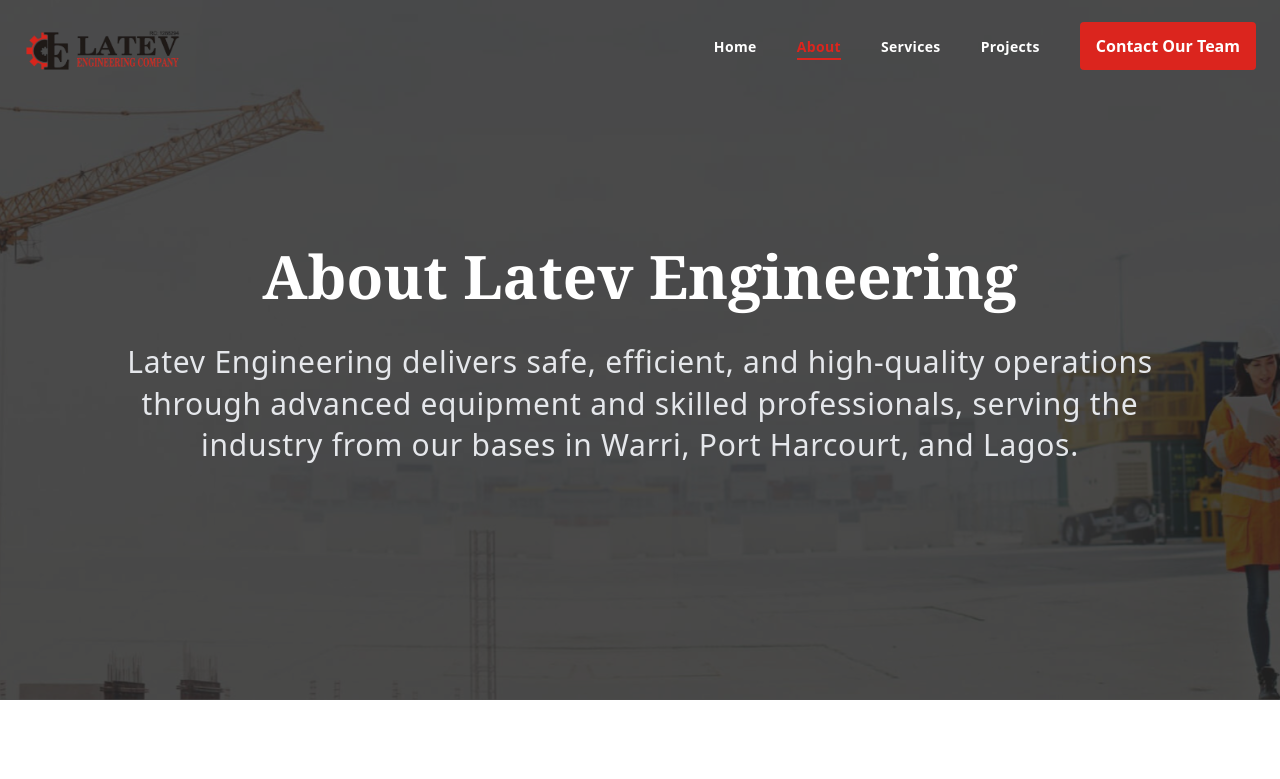
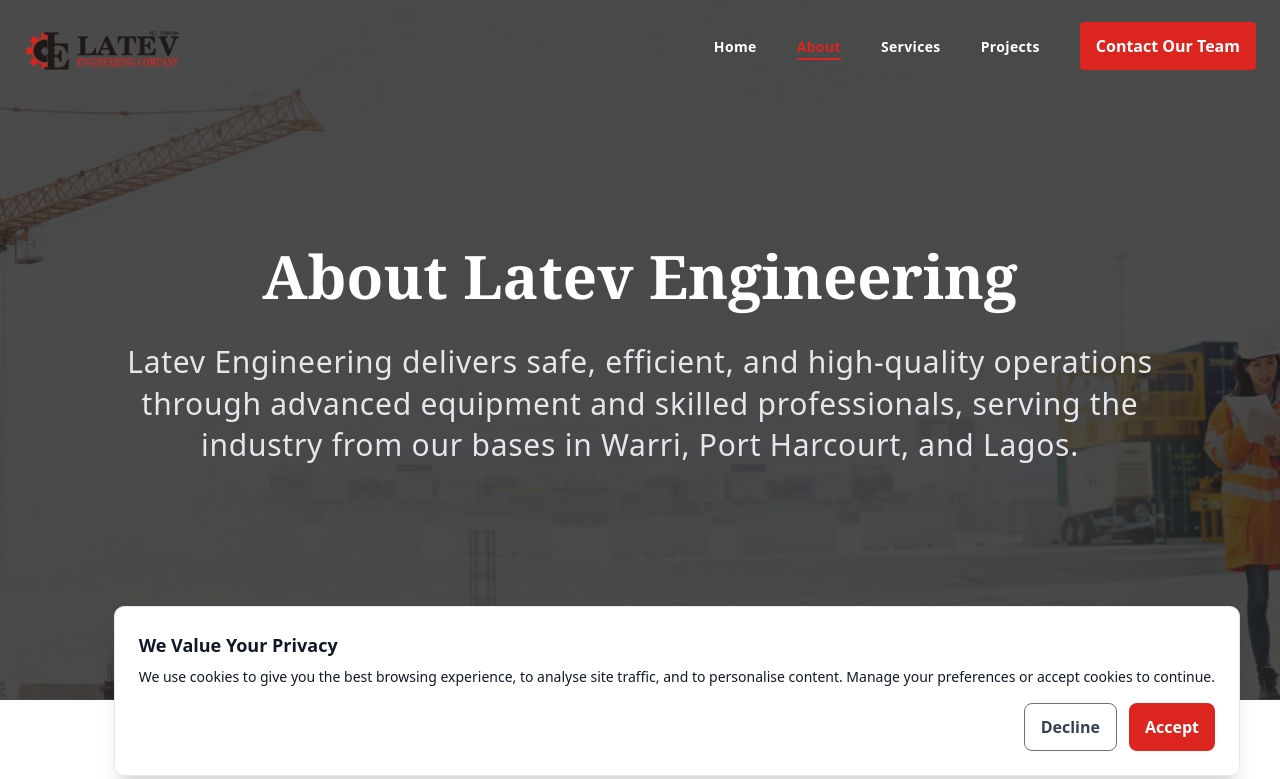
Before and after one commit to Franklyn101/LATEV-ENGINEERING-COMPANY, a Next.js app: page /about in a window 1280 px wide. Shown: the top 779 px of the page. Built offline with nearby package versions, Linux system fonts and the light colour scheme.

Commit message:
added cookies

```diff
--- a/src/app/layout.tsx
+++ b/src/app/layout.tsx
@@ -2,6 +2,7 @@
 import { createMetadata } from "@/lib/metadata";
 import ClientLayout from "../components/containers/ClientLayout";
 import "./globals.css";
+import CookieConsent from "@/components/cookieConsent";
 
 export const metadata: Metadata = createMetadata({
   title: "Home",
@@ -10,5 +11,7 @@
 });
 
 export default function RootLayout({ children }: { children: React.ReactNode }) {
-  return <ClientLayout>{children}</ClientLayout>;
+  return <ClientLayout>{children}
+  <CookieConsent />
+  </ClientLayout>;
 }
--- /dev/null
+++ b/src/components/cookieConsent.tsx
@@ -0,0 +1,63 @@
+
+"use client";
+
+import { useEffect, useState } from "react";
+import { motion, AnimatePresence } from "framer-motion";
+import { RippleButton } from "./shared/button";
+
+export default function CookieConsent() {
+  const [visible, setVisible] = useState(false);
+
+  useEffect(() => {
+    const accepted = document.cookie
+      .split(";")
+      .map(c => c.trim())
+      .some(c => c.startsWith("cookie_consent="));
+    if (!accepted) {
+      setVisible(true);
+    }
+  }, []);
+
+  const accept = () => {
+    document.cookie = "cookie_consent=true; max-age=" + 365*24*60*60 + "; path=/";
+    setVisible(false);
+  };
+
+  const decline = () => {
+    // optionally set a decline cookie, or just close banner
+    setVisible(false);
+  };
+
+  return (
+    <AnimatePresence>
+      {visible && (
+        <motion.div
+          initial={{ opacity: 0, y: 50 }}
+          animate={{ opacity: 1, y: 0 }}
+          exit={{ opacity: 0, y: 50 }}
+          transition={{ duration: 0.35 }}
+          className="fixed bottom-6 left-4 right-4 md:left-auto md:right-6 lg:right-10 bg-white dark:bg-gray-900 text-gray-900 dark:text-gray-100 p-6 rounded-lg shadow-xl border border-gray-200 dark:border-gray-700 z-50"
+        >
+          <h2 className="text-lg font-semibold mb-2">We Value Your Privacy</h2>
+          <p className="text-sm mb-4">
+            We use cookies to give you the best browsing experience, to analyse site traffic, and to personalise content. Manage your preferences or accept cookies to continue.
+          </p>
+          <div className="flex flex-col sm:flex-row justify-end gap-3">
+            <RippleButton
+              onClick={decline}
+              className="px-4 py-2 bg-transparent border border-gray-500 dark:border-gray-600 text-gray-700 dark:text-gray-300 rounded-md hover:bg-gray-100 dark:hover:bg-gray-800 transition"
+            >
+              Decline
+            </RippleButton>
+            <RippleButton
+              onClick={accept}
+              className="px-4 py-2 bg-brand-red  text-white rounded-md transition"
+            >
+              Accept
+            </RippleButton>
+          </div>
+        </motion.div>
+      )}
+    </AnimatePresence>
+  );
+}
```
Also changed, not shown: src/app/api/set-cookie/route.ts (added).
